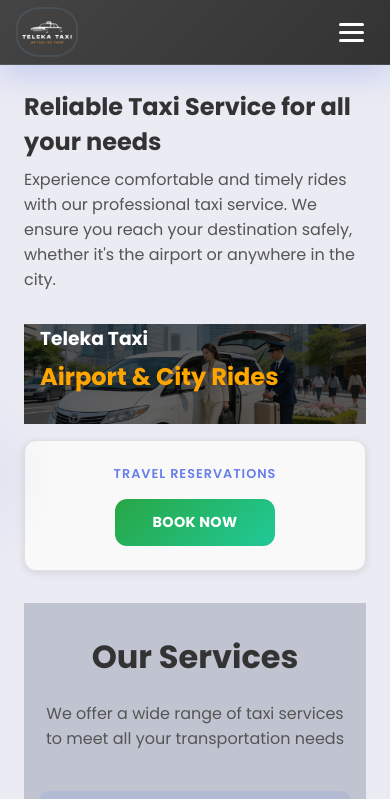
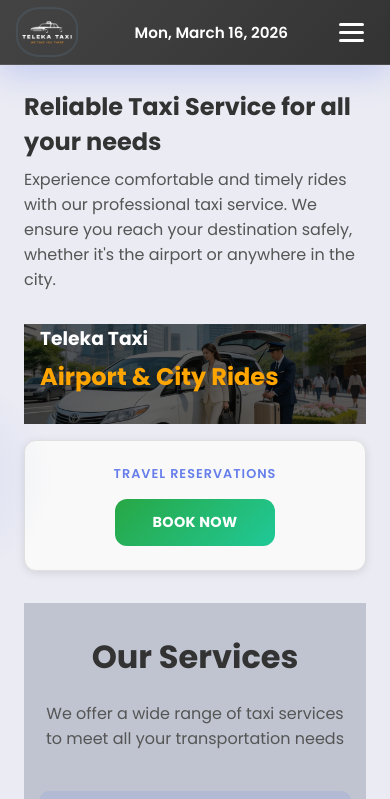
Before and after one commit to emouisaac/teleka, a plain HTML site: page index.html in a window 390 px wide. Shown: the top 799 px of the page. Drawn offline with Linux system fonts and the light colour scheme; some packages are replaced by stand-ins of ours.

Commit message:
date setting

```diff
--- a/index.html
+++ b/index.html
@@ -11,6 +11,7 @@
    <nav class="navbar">
         <div class="navbar-container">
             <a href="index.html" class="navbar-logo"><img src="ims/ticon.png" alt="Teleka Logo"></a>
+            <div id="current-date" class="navbar-date" aria-label="Current date"></div>
             <button class="navbar-toggle" id="mobile-menu">
                 <span class="bar"></span>
                 <span class="bar"></span>
--- a/script.js
+++ b/script.js
@@ -66,9 +66,19 @@ function initHeroSlider() {
     }, 3000);
 }
 
-// initialize hero slider on DOMContentLoaded
+function setCurrentDate() {
+    const dateEl = document.getElementById('current-date');
+    if (!dateEl) return;
+
+    const now = new Date();
+    const options = { weekday: 'short', month: 'long', day: 'numeric', year: 'numeric' };
+    dateEl.textContent = now.toLocaleDateString(undefined, options);
+}
+
+// initialize hero slider and date on DOMContentLoaded
 document.addEventListener('DOMContentLoaded', function() {
     initHeroSlider();
+    setCurrentDate();
 
     // Ensure other sections are visible when dashboard is active on page load
     const activeSection = document.querySelector('.content .section.active');
--- a/styles.css
+++ b/styles.css
@@ -124,6 +124,14 @@ body {
     border-radius: 40%;
 }
 
+.navbar-date {
+    display: none;
+    color: var(--navbar-text);
+    font-size: 0.95rem;
+    font-weight: 600;
+    margin-left: 1rem;
+}
+
 .navbar-logo:hover {
     transform: scale(1.05);
 }
@@ -231,6 +239,9 @@ body {
     .navbar-toggle {
         display: block;
         z-index: 999;
+    }
+    .navbar-date {
+        display: block;
     }
     .navbar-toggle.active .bar:nth-child(2) {
         opacity: 0;
```
